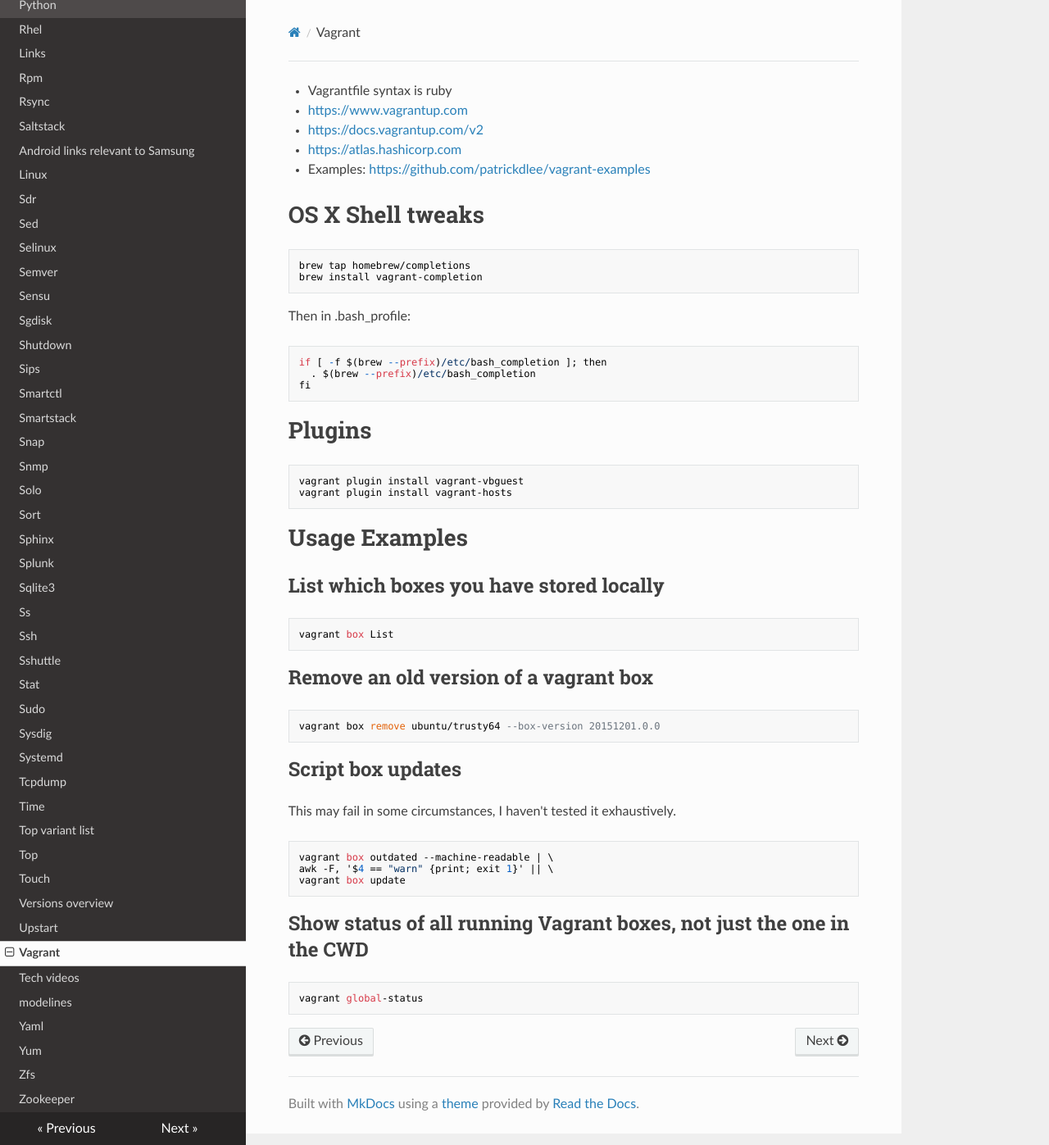
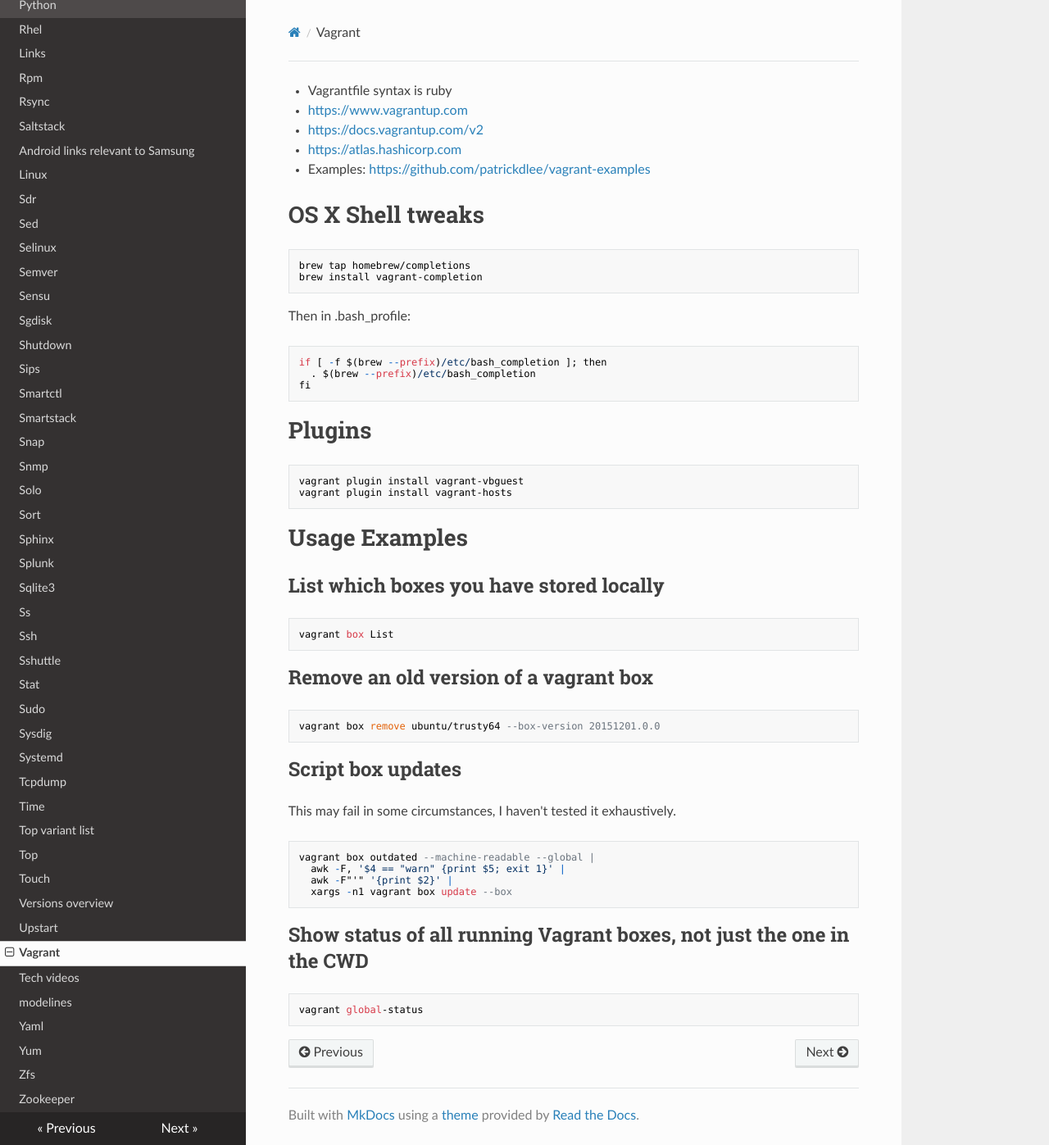
Before and after one commit to lando-cal/tech-notes, an MkDocs documentation site: the page built from docs/vagrant.md, in a window 1280 px wide and 1397 px high. Shown: the whole window at 82% size. Built offline with MkDocs 1.6.1, drawn with Linux system fonts in a browser that asks for light colours; nearby versions of some CDN libraries.

Commit message:
Update vagrant box upgrade to --global

````diff
--- a/docs/vagrant.md
+++ b/docs/vagrant.md
@@ -45,9 +45,10 @@ vagrant box remove ubuntu/trusty64 --box-version 20151201.0.0
 This may fail in some circumstances, I haven't tested it exhaustively.
 
 ```
-vagrant box outdated --machine-readable | \
-awk -F, '$4 == "warn" {print; exit 1}' || \
-vagrant box update
+vagrant box outdated --machine-readable --global |
+  awk -F, '$4 == "warn" {print $5; exit 1}' |
+  awk -F"'" '{print $2}' |
+  xargs -n1 vagrant box update --box
 ```
 
 ## Show status of all running Vagrant boxes, not just the one in the CWD
````
